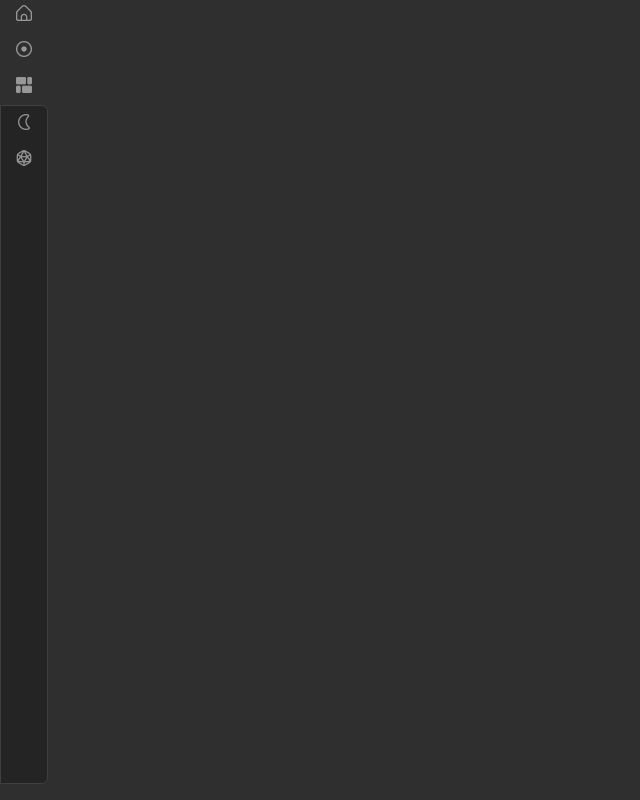
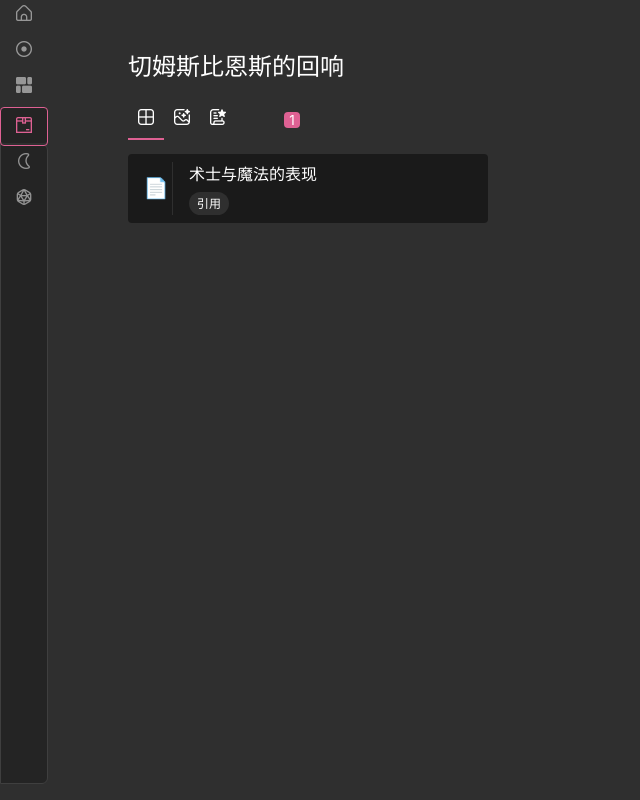
Before and after one commit to neko-kyuu/the-tale-of-Ofoces, a Vue app: page /note in a window 1280 px wide. Before the commit this address had no page. Shown: the whole page, without its empty margins (0-640 px from the left). Built offline with nearby package versions, Linux system fonts and the light colour scheme.

Commit message:
note view

```diff
--- a/src/App.vue
+++ b/src/App.vue
@@ -26,6 +26,17 @@
             title="画廊"
           >
             <i class="fi fi-sr-layout-fluid"></i>
+          </RouterLink>
+
+
+          <!-- notes备忘录/杂物箱 -->
+          <RouterLink
+            to="/note"
+            class="nav-link view-mode-button"
+            :class="{ active: $route.path === '/note' }"
+            title="备忘录/杂物箱"
+          >
+            <i class="fi fi-rs-box-alt"></i>
           </RouterLink>
         </div>
 
--- a/src/components/DraggableModal.vue
+++ b/src/components/DraggableModal.vue
@@ -256,10 +256,10 @@ const handleFileOpen = (file) => {
   if (isMobile.value) {
     store.showFile(file)
   } else {
-    ModalManager.getInstance().create(`file-${file.id}`, {
+    ModalManager.getInstance().create(`${file.type}-${file.id}`, {
       title: file.title,
       entityId: file.id,
-      entityType: 'document',
+      entityType: file.type,
       content: h(MarkdownPreview, { filePath: getStaticPath(file.path) }),
       props: {
         minWidth: 200,
--- a/src/components/RelatedResources.vue
+++ b/src/components/RelatedResources.vue
@@ -84,10 +84,24 @@
         <div
           v-for="entity in noteEntities"
           :key="`${props.currentTool}_${entity.type}_${entity.id}`"
-          class="event-item"
+
         >
-          <!-- 展示todo -->
-          <div class="event-placeholder"></div>
+          <!-- 文档类型note -->
+          <template v-if="entity.noteType === 'document'">
+            <div
+              class="artifact-item"
+              @click="handleEntityClick(entity)"
+            >
+              <div class="artifact-icon">{{ getEntityIcon(entity.noteType) }}</div>
+              <div class="artifact-info">
+                <span class="artifact-name">{{ entity.title || entity.name }}</span>
+                <div class="artifact-tags" v-if="entity.tags">
+                  <span v-for="tag in entity.tags" :key="tag" class="tag">{{ tag }}</span>
+                </div>
+              </div>
+            </div>
+            <!-- {{ entity.noteType }} -->
+          </template>
         </div>
 
         <div v-if="!displayedEntities.length" class="empty-state">
@@ -133,7 +147,7 @@ const getEntityIcon = (type: string) => {
 const handleEntityClick = (entity: any) => {
   if (entity.type === CONTENT_TYPES.CHARACTER) {
     emit('select-character', entity)
-  } else {
+  } else if ( entity.type === CONTENT_TYPES.NOTE || entity.type === CONTENT_TYPES.DOCUMENT ) {
     emit('open-file', entity)
   }
 }
@@ -166,6 +180,7 @@ const handleCharacterSelect = (character: any) => {
 
 // 获取要显示的实体
 const displayedEntities = computed(() => {
+  console.log(props.filteredEntities)
 
   // 如果不是 overview 模式且有筛选结果
   if (props.currentTool !== 'overview' && props.filteredEntities) {
@@ -229,6 +244,7 @@ const mediaEntities = computed(() => {
 })
 
 const noteEntities = computed(() => {
+  console.log(displayedEntities.value.filter(entity => entity.type === CONTENT_TYPES.NOTE))
   return displayedEntities.value.filter(entity => entity.type === CONTENT_TYPES.NOTE)
 })
 </script>
--- a/src/components/SlideDetail.vue
+++ b/src/components/SlideDetail.vue
@@ -155,10 +155,10 @@ const openFile = (file) => {
   if (isMobile.value) {
     store.showFile(file)
   } else {
-    ModalManager.getInstance().create(`file-${file.id}`, {
+    ModalManager.getInstance().create(`${file.type}-${file.id}`, {
       title: file.title,
       entityId: file.id,
-      entityType: 'document',
+      entityType: file.type,
       content: h(MarkdownPreview, { filePath: getStaticPath(file.path) }),
       props: {
         minWidth: 200,
--- a/src/constants/entities.ts
+++ b/src/constants/entities.ts
@@ -506,16 +506,6 @@ export const documents: Documents = [
       characters:  [ 1,2,3,4,5,6,7,8,9,10,11,12,13,14,15,16,17,18,19,20,21 ]
     }
   },
-  {
-    id: 5,
-    type: CONTENT_TYPES.DOCUMENT,
-    title: '术士与魔法的表现',
-    tags: ['引用'],
-    path: '/static/md/术士与魔法的表现.md',
-    references: {
-      documents: [3]
-    }
-  }
   // ...其他文档
 ]
 
@@ -801,5 +791,17 @@ export const medias: Medias = [
 ]
 
 export const notes: Notes = [
+  {
+    id: 1,
+    type: CONTENT_TYPES.NOTE,
+    title: '术士与魔法的表现',
+    tags: ['引用'],
+    noteType: 'document',
+    noteCategory: 'settings',
+    path: '/static/md/术士与魔法的表现.md',
+    references: {
+      documents: [3]
+    }
+  }
   // ...其他备忘录
 ]
--- a/src/router/index.ts
+++ b/src/router/index.ts
@@ -2,6 +2,7 @@ import { createRouter, createWebHistory } from 'vue-router'
 import HomeView from '../views/HomeView.vue'
 import CharacterView from '../views/CharacterView.vue'
 import GalleryView from '@/views/GalleryView.vue'
+import NoteView from '@/views/NoteView.vue'
 
 const router = createRouter({
   history: createWebHistory(import.meta.env.BASE_URL),
@@ -21,6 +22,12 @@ const router = createRouter({
       name: 'gallery',
       component: GalleryView
     },
+
+    {
+      path: '/note',
+      name: 'note',
+      component: NoteView
+    },
   ]
 })
 
--- a/src/types/entities.ts
+++ b/src/types/entities.ts
@@ -86,6 +86,10 @@ interface Media extends BaseEntity {
 interface Note extends BaseEntity {
     type: CONTENT_TYPES.NOTE
     title: string
+    tags: string[]
+    noteType: "document" | "gallery"
+    noteCategory: "character" | "settings"
+
 }
 
 // 导出类型
--- a/src/utils/entityRelations.ts
+++ b/src/utils/entityRelations.ts
@@ -1,6 +1,6 @@
 import { CONTENT_TYPES } from '@/constants/types'
 import type { StandardEntityType, EntityGraph, Character } from '@/types/entities'
-import { documents, gallerys, ebooks, characters, events } from '@/constants/entities'
+import { documents, gallerys, ebooks, characters, events, locations, medias, notes } from '@/constants/entities'
 
 // 获取实体的类型标识符
 const getEntityTypeKey = (type: CONTENT_TYPES): string => {
@@ -15,6 +15,12 @@ const getEntityTypeKey = (type: CONTENT_TYPES): string => {
       return 'ebooks'
     case CONTENT_TYPES.EVENT:
       return 'events'
+    case CONTENT_TYPES.LOCATION:
+      return 'locations'
+    case CONTENT_TYPES.MEDIA:
+      return 'medias'
+    case CONTENT_TYPES.NOTE:
+      return 'notes'
     default:
       return ''
   }
@@ -29,7 +35,10 @@ export const buildEntityGraph = (): EntityGraph => {
     ...documents,
     ...gallerys,
     ...ebooks,
-    ...events
+    ...events,
+    ...locations,
+    ...medias,
+    ...notes
   ]
 
   // 第一遍遍历：创建图节点（包括角色和标准实体）
--- a/src/views/GalleryView.vue
+++ b/src/views/GalleryView.vue
@@ -161,10 +161,10 @@ const handleOpenFile = (file: any) => {
   if (isMobile.value) {
     store.showFile(file)
   } else {
-    ModalManager.getInstance().create(`file-${file.id}`, {
+    ModalManager.getInstance().create(`${file.type}-${file.id}`, {
       title: file.title,
       entityId: file.id,
-      entityType: 'document',
+      entityType: file.type,
       content: h(MarkdownPreview, { filePath: getStaticPath(file.path) }),
       props: {
         minWidth: 200,
--- /dev/null
+++ b/src/views/NoteView.vue
@@ -0,0 +1,204 @@
+<template>
+  <div class="note-container">
+    <div class="header">
+      <h2>切姆斯比恩斯的回响</h2>
+      <div class="note-head-bar">
+        <div class="tabs">
+            <span class="tab"
+                v-for="tab in tabs"
+                :key="tab.value"
+                :class="{ active: currentTab === tab.value }"
+                @click="currentTab = tab.value">
+                <i :class="tab.icon"></i>
+            <div class="tab-line" v-show="currentTab === tab.value"></div>
+            </span>
+        </div>
+        <div class="note-count">
+            {{ displayNotes.length }}
+        </div>
+      </div>
+    </div>
+
+    <div class="note-list">
+      <div v-for="note in displayNotes" :key="note.id">
+        <template v-if="note.noteType === 'document'">
+          <div class="note-item"
+            @click="handleFileOpen(note)">
+            <div class="note-icon">📄</div>
+            <div class="note-info">
+              <span class="note-name">{{ note.title }}</span>
+              <div class="note-tags" v-if="note.tags">
+                <span v-for="tag in note.tags" :key="tag" class="tag">{{ tag }}</span>
+              </div>
+            </div>
+          </div>
+        </template>
+      </div>
+    </div>
+  </div>
+</template>
+
+<script setup lang="ts">
+import { notes } from '@/constants/entities';
+import { ModalManager } from '@/utils/ModalManager';
+import { computed, ref, h } from 'vue';
+import { useCharacterDetailStore } from '@/stores/characterDetail'
+import MarkdownPreview from '@/components/MarkdownPreview.vue'
+import { getStaticPath } from '@/utils/assets'
+
+const store = useCharacterDetailStore()
+
+// const tabs = ['all', 'character', 'settings'];
+const tabs = [
+  { icon:'fi fi-rr-border-all', value:'all' },
+  { icon:'fi fi-rr-graphic-style', value:'gallery' },
+  { icon:'fi fi-rr-features', value:'document' },
+]
+const currentTab = ref('all');
+
+const displayNotes = computed(() => {
+    return currentTab.value === 'all' ? notes
+      : notes.filter(note => note.noteType == currentTab.value)
+})
+
+const isMobile = computed(() => window.innerWidth <= 768)
+const handleFileOpen = (file) => {
+  if (isMobile.value) {
+    store.showFile(file)
+  } else {
+    ModalManager.getInstance().create(`${file.type}-${file.id}`, {
+      title: file.title,
+      entityId: file.id,
+      entityType: file.type,
+      content: h(MarkdownPreview, { filePath: getStaticPath(file.path) }),
+      props: {
+        minWidth: 200,
+        initialWidth: 800,
+        initialHeight: 600,
+        initialPosition: {
+          x: 0.6,
+          y: 0.3
+        }
+      }
+    })
+  }
+}
+</script>
+
+<style scoped>
+.note-container {
+  position: relative;
+  height: 100%;
+  padding: 3rem 80px;
+  color: var(--color-text);
+}
+.note-head-bar {
+  display: flex;
+  gap: 3rem;
+  margin-top: 1rem;
+  align-items: center;
+}
+
+.tabs {
+  display: flex;
+  position: relative;
+}
+
+.tab {
+  cursor: pointer;
+  padding: 5px 10px;
+  position: relative;
+  color: var(--color-text-light);
+  transition: color 0.3s ease;
+}
+
+.tab.active {
+  color: var(--color-text);
+}
+
+.tab-line {
+  position: absolute;
+  bottom: -2px;
+  left: 0;
+  width: 100%;
+  height: 2px;
+  background: var(--color-background-highlight);
+  transition: all 0.3s cubic-bezier(0.4, 0, 0.2, 1);
+}
+
+.note-list {
+  margin-top: 1rem;
+  display: flex;
+  flex-direction: column;
+  gap: 2px;
+}
+
+.note-item {
+  max-width: 360px;
+  display: flex;
+  align-items: center;
+  padding: 8px 12px;
+  background: var(--color-background-light);
+  border-radius: 4px;
+  cursor: pointer;
+}
+
+.note-item:hover {
+  background: var(--color-background-mute);
+}
+
+.note-icon {
+  font-size: 1.25rem;
+  color: var(--color-text-light);
+  display: flex;
+  align-items: center;
+  justify-content: center;
+  width: 2rem;
+  border-radius: 4px;
+}
+
+.note-info {
+  flex: 1;
+  display: flex;
+  flex-direction: column;
+  gap: 0.25rem;
+  padding-left: 1rem;
+  border-left: 1px solid var(--color-background-mute);
+}
+
+.note-title {
+  font-size: 0.9rem;
+  font-weight: 500;
+  color: var(--color-text);
+}
+
+.note-meta {
+  font-size: 0.75rem;
+  color: var(--color-text-light);
+}
+
+.note-tags {
+  display: flex;
+  flex-wrap: wrap;
+  gap: 0.5rem;
+}
+
+.tag {
+  font-size: 12px;
+  padding: 2px 8px;
+  border-radius: 12px;
+  background: var(--color-background-mute);
+  color: var(--color-text-light);
+}
+
+.note-count {
+  color: var(--color-text);
+  font-size: 0.85rem;
+  background: var(--color-background-highlight);
+  min-width: 1rem;
+  border-radius: 4px;
+  text-align: center;
+  line-height: 1rem;
+  padding: 0 3px;
+}
+</style>
```
